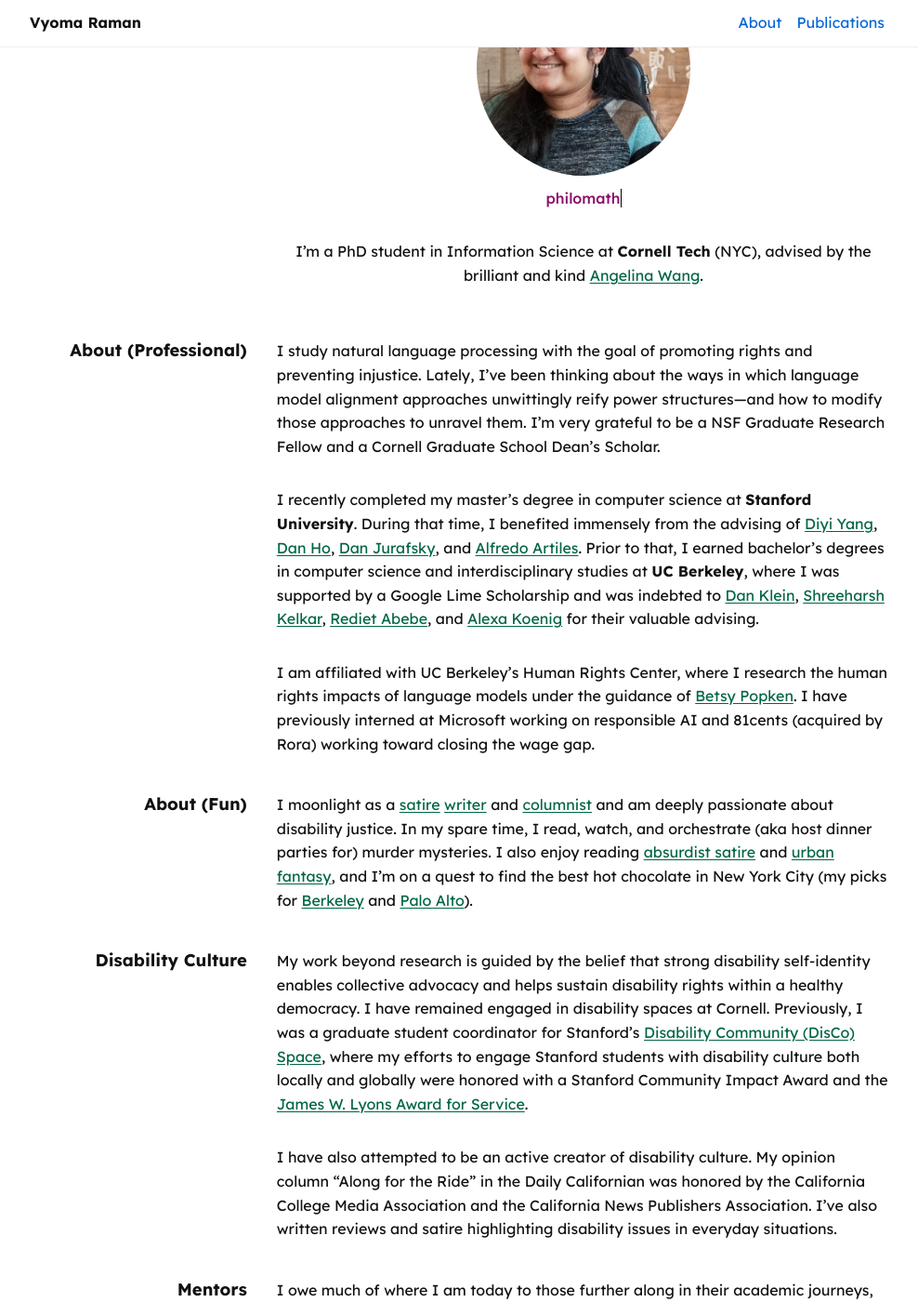
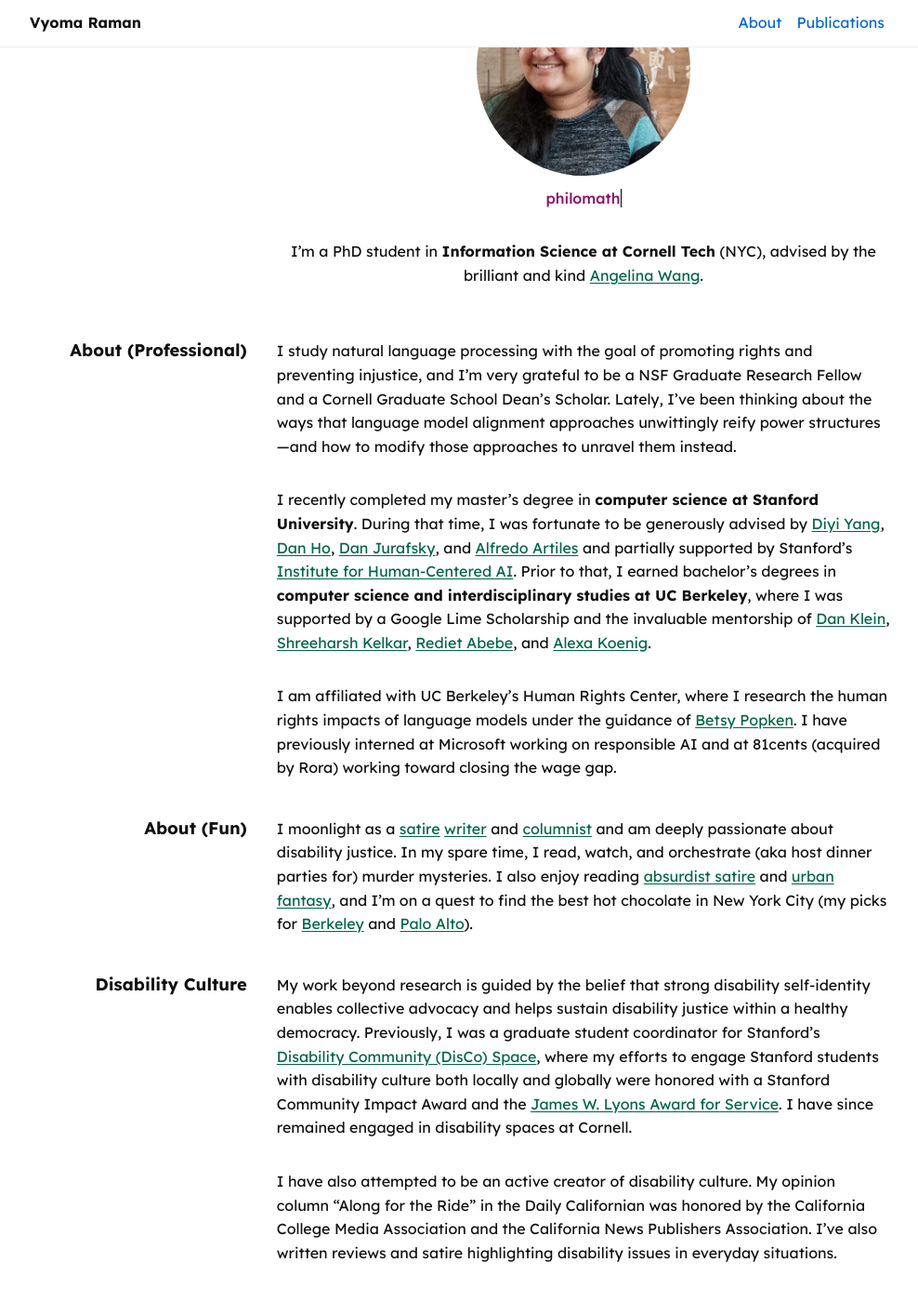
Before and after one commit to vyoma-raman/vyoma-raman.github.io, a Jekyll site: the page built from index.markdown, in a window 1280 px wide and 1400 px high, scrolled down 198 px. Shown: the whole window at 93% size, without its empty margins (148-1136 px from the left). Built offline with Jekyll 4.4.1, drawn with Linux system fonts in a browser that asks for light colours.

Commit message:
Updating language

```diff
--- a/index.markdown
+++ b/index.markdown
@@ -19,7 +19,7 @@ layout: home
   </p>
 
   <p>
-    I’m a PhD student in Information Science at <strong>Cornell Tech</strong> (NYC),
+    I’m a PhD student in <strong>Information Science at Cornell Tech</strong> (NYC),
     advised by the brilliant and kind
     <a href="https://angelina-wang.github.io/">Angelina Wang</a>.
   </p>
@@ -28,11 +28,11 @@ layout: home
 <section id="about-pro" markdown="1">
 ## About (Professional)
 
-I study natural language processing with the goal of promoting rights and preventing injustice<!-- (skip to my publications) -->. Lately, I’ve been thinking about the ways in which language model alignment approaches unwittingly reify power structures—and how to modify those approaches to unravel them. I’m very grateful to be a NSF Graduate Research Fellow and a Cornell Graduate School Dean’s Scholar.
+I study natural language processing with the goal of promoting rights and preventing injustice, and I’m very grateful to be a NSF Graduate Research Fellow and a Cornell Graduate School Dean’s Scholar. Lately, I’ve been thinking about the ways that language model alignment approaches unwittingly reify power structures—and how to modify those approaches to unravel them instead.
 
-I recently completed my master’s degree in computer science at **Stanford University**. During that time, I benefited immensely from the advising of [Diyi Yang](https://cs.stanford.edu/~diyiy/), [Dan Ho](https://law.stanford.edu/daniel-e-ho/), [Dan Jurafsky](https://web.stanford.edu/~jurafsky/), and [Alfredo Artiles](https://ed.stanford.edu/faculty/artiles). Prior to that, I earned bachelor’s degrees in computer science and interdisciplinary studies at **UC Berkeley**, where I was supported by a Google Lime Scholarship and was indebted to [Dan Klein](https://www2.eecs.berkeley.edu/Faculty/Homepages/klein.html), [Shreeharsh Kelkar](https://shreeharshkelkar.net/), [Rediet Abebe](https://www.redietabebe.com/), and [Alexa Koenig](https://www.law.berkeley.edu/our-faculty/faculty-profiles/alexa-koenig/) for their valuable advising.
+I recently completed my master’s degree in **computer science at Stanford University**. During that time, I was fortunate to be generously advised by [Diyi Yang](https://cs.stanford.edu/~diyiy/), [Dan Ho](https://law.stanford.edu/daniel-e-ho/), [Dan Jurafsky](https://web.stanford.edu/~jurafsky/), and [Alfredo Artiles](https://ed.stanford.edu/faculty/artiles) and partially supported by Stanford's [Institute for Human-Centered AI](https://hai.stanford.edu/). Prior to that, I earned bachelor’s degrees in **computer science and interdisciplinary studies at UC Berkeley**, where I was supported by a Google Lime Scholarship and the invaluable mentorship of [Dan Klein](https://www2.eecs.berkeley.edu/Faculty/Homepages/klein.html), [Shreeharsh Kelkar](https://shreeharshkelkar.net/), [Rediet Abebe](https://www.redietabebe.com/), and [Alexa Koenig](https://www.law.berkeley.edu/our-faculty/faculty-profiles/alexa-koenig/).
 
-I am affiliated with UC Berkeley's Human Rights Center, where I research the human rights impacts of language models under the guidance of [Betsy Popken](https://humanrights.berkeley.edu/people/betsy-popken/). I have previously interned at Microsoft working on responsible AI and 81cents (acquired by Rora) working toward closing the wage gap.
+I am affiliated with UC Berkeley's Human Rights Center, where I research the human rights impacts of language models under the guidance of [Betsy Popken](https://humanrights.berkeley.edu/people/betsy-popken/). I have previously interned at Microsoft working on responsible AI and at 81cents (acquired by Rora) working toward closing the wage gap.
 </section>
 
 <section id="about-fun" markdown="1">
@@ -42,7 +42,7 @@ I moonlight as a [satire](https://thefreepeach.com/author/vyomaraman/) [writer](
 
 <section id="disability" markdown="1">
 ## Disability Culture
-My work beyond research is guided by the belief that strong disability self-identity enables collective advocacy and helps sustain disability rights within a healthy democracy. I have remained engaged in disability spaces at Cornell. Previously, I was a graduate student coordinator for Stanford's [Disability Community (DisCo) Space](https://icil.stanford.edu/icil-programs/disability-community-disco-space), where my efforts to engage Stanford students with disability culture both locally and globally were honored with a Stanford Community Impact Award and the [James W. Lyons Award for Service](https://deanofstudents.stanford.edu/lyons/2025-james-w-lyons-award-service-awardees).
+My work beyond research is guided by the belief that strong disability self-identity enables collective advocacy and helps sustain disability justice within a healthy democracy. Previously, I was a graduate student coordinator for Stanford's [Disability Community (DisCo) Space](https://icil.stanford.edu/icil-programs/disability-community-disco-space), where my efforts to engage Stanford students with disability culture both locally and globally were honored with a Stanford Community Impact Award and the [James W. Lyons Award for Service](https://deanofstudents.stanford.edu/lyons/2025-james-w-lyons-award-service-awardees). I have since remained engaged in disability spaces at Cornell.
 
 I have also attempted to be an active creator of disability culture. My opinion column "Along for the Ride" in the Daily Californian was honored by the California College Media Association and the California News Publishers Association. I’ve also written reviews and satire highlighting disability issues in everyday situations.
 </section>
```
